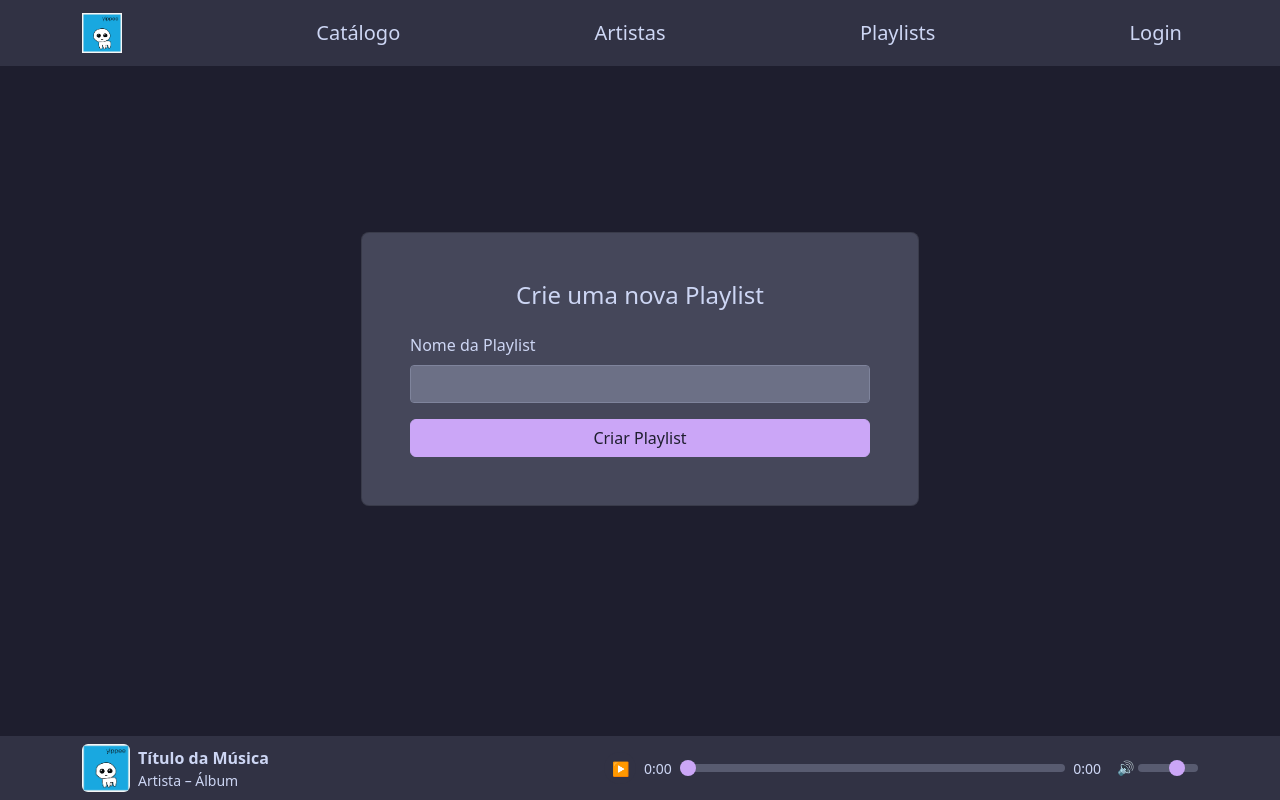
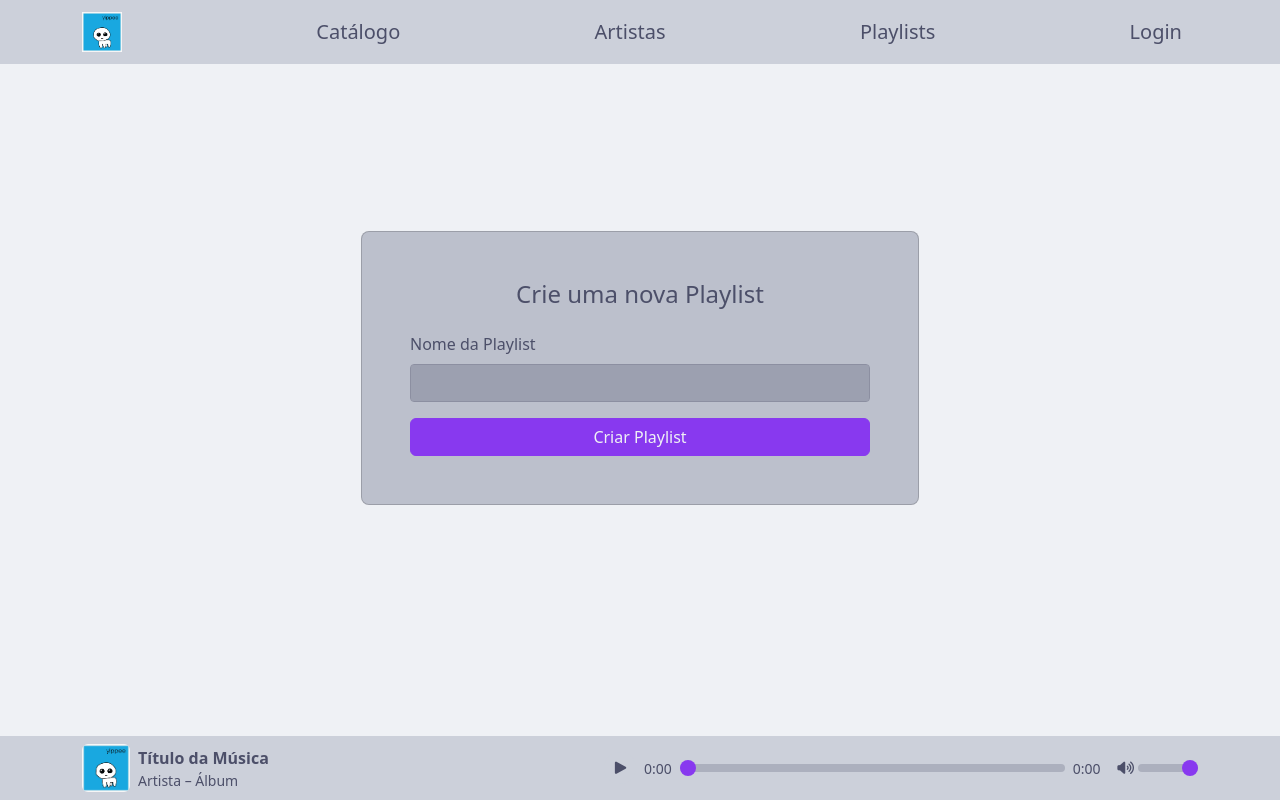
Before and after one commit to augustotx/engSoft2, a Vue app in the folder implementacao/waveform/: page /playlists/criar in a window 1280 px wide. Built offline with nearby package versions, Linux system fonts and the light colour scheme.

Commit message:
add lib de icones e coloquei cadastros de acordo com o tema

```diff
--- a/implementacao/waveform/index.html
+++ b/implementacao/waveform/index.html
@@ -4,6 +4,8 @@
     <meta charset="UTF-8">
     <link rel="icon" href="/favicon.ico">
     <meta name="viewport" content="width=device-width, initial-scale=1.0">
+    <link rel="stylesheet" href="https://cdnjs.cloudflare.com/ajax/libs/font-awesome/7.0.1/css/all.min.css" integrity="sha512-2SwdPD6INVrV/lHTZbO2nodKhrnDdJK9/kg2XD1r9uGqPo1cUbujc+IYdlYdEErWNu69gVcYgdxlmVmzTWnetw==" crossorigin="anonymous" referrerpolicy="no-referrer" />
+
     <link rel="stylesheet" href="/theme.css">
     <title>Waveform</title>
   </head>
--- a/implementacao/waveform/public/theme.css
+++ b/implementacao/waveform/public/theme.css
@@ -57,6 +57,41 @@ Se quizerem mais cores vão no site da catppuccin e peguem do esquema de cores "
 	--pink: #f5c2e7;
 	--flamingo: #f2cdcd;
 	--rosewater: #f5e0dc;
+
+	/* modo claro, as cores são mais claras e suaves,
+	 * mas ainda mantendo a mesma paleta de cores */
+	@media (prefers-color-scheme: light) {
+		--base: #eff1f5;
+		--mantle: #e6e9ef;
+		--crust: #dce0e8;
+
+		--text: #4c4f69;
+		--subtext0: #6c6f85;
+		--subtext1: #5c5f77;
+
+		--surface0: #ccd0da;
+		--surface1: #bcc0cc;
+		--surface2: #acb0be;
+
+		--overlay0: #9ca0b0;
+		--overlay1: #8c8fa1;
+		--overlay2: #7c7f93;
+
+		--blue: #1e66f5;
+		--lavender: #7287fd;
+		--sapphire: #209fb5;
+		--sky: #04a5e5;
+		--teal: #179299;
+		--green: #40a02b;
+		--yellow: #df8e1d;
+		--peach: #fe640b;
+		--maroon: #e64553;
+		--red: #e64553;
+		--mauve: #8839ef;
+		--pink: #ea76cb;
+		--flamingo: #dd7878;
+		--rosewater: #dc8a78;
+	}
 }
 
 /* ------------------------------------------------------
@@ -65,7 +100,6 @@ Se quizerem mais cores vão no site da catppuccin e peguem do esquema de cores "
  * Esses estilos aplicam as cores e fontes definidas na
  * paleta a elementos globais como o body, navbar e cards
  * para garantir que o tema seja consistente em toda a aplicação. */
-
 
 body {
 	background-color: var(--base);
@@ -80,6 +114,10 @@ body {
 .navbar * * {
 	background-color: var(--surface0) !important;
 	color: var(--text) !important;
+}
+
+.pc-navbar {
+	max-height: 4rem;
 }
 
 .card {
@@ -149,11 +187,16 @@ input[type="range"]::-moz-range-progress {
 	color: var(--text) !important;
 }
 
+
 .form-control {
 	background-color: var(--overlay0) !important;
 	color: var(--text) !important;
 	border: 1px solid var(--overlay1) !important;
 	border-radius: 0.25rem;
+}
+
+.form-control::placeholder {
+	color: var(--overlay2) !important;
 }
 
 /* quando o usuario estiver digitando nele aqui */
@@ -172,3 +215,37 @@ input[type="range"]::-moz-range-progress {
 	border-color: var(--mauve) !important;
 	color: var(--base) !important;
 }
+
+.btn-primary:hover {
+	transition: background-color 0.3s ease, color 0.3s ease, border-color 0.3s ease;
+	background-color: var(--base) !important;
+	color: var(--mauve) !important;
+}
+
+.btn-outline-primary {
+	background-color: var(--mauve) !important;
+	border-color: var(--mauve) !important;
+	color: var(--base) !important;
+}
+
+.btn-google {
+	background-color: white !important;
+	border-color: white !important;
+	color: black !important;
+}
+
+.btn-google:hover {
+	/* diferença na borda pra o usuário ver*/
+	border-color: var(--overlay2) !important;
+}
+
+a {
+	transition: color 0.3s ease;
+	color: var(--blue) !important;
+	text-decoration: none;
+}
+
+a:hover {
+	color: var(--mauve) !important;
+	text-decoration: none;
+}
--- a/implementacao/waveform/src/App.vue
+++ b/implementacao/waveform/src/App.vue
@@ -7,7 +7,7 @@ import SeekBar from './components/SeekBar.vue';
   <div class="d-flex flex-column" style="min-height: calc(100vh - 4rem);">
   <!-- NAVBAR -->
   <!-- a primeira navbar é pra PC, a segunda pra mobile -->
-  <div class="navbar navbar-expand-lg d-none d-lg-flex">
+  <div class="navbar navbar-expand-lg d-none d-lg-flex pc-navbar">
     <div class="container">
       <!-- É UM PLACEHOLDER, NÃO TEM LOGO AINDA -->
       <router-link class="navbar-brand" to="/musicas">
@@ -56,12 +56,19 @@ import SeekBar from './components/SeekBar.vue';
 </template>
 
 <script>
+// funcao auxiliar pra setar o tamanho do logo, porque o height do navbar é fixo e a altura
+// do logo tem que ser um pouco menor que a altura do navbar pra caber dentro dele
+function setLogoSize() {
+    const logo = document.querySelector('.pc-navbar img');
+    const navbar = document.querySelector('.pc-navbar');
+    logo.style.height = navbar.offsetHeight - 16 + 'px'; // 16px é a margem vertical do logo
+    console.log('Logo height set to: ' + logo.style.height);
+}
 export default {
   mounted() {
-    // seta o tamanho do logo por aqui
-    const logo = document.querySelector('.navbar img');
-    const navbar = document.querySelector('.navbar');
-    logo.style.height = navbar.offsetHeight - 16 + 'px'; // 16px é a margem vertical do logo
+    setLogoSize();
+    // também tem que ajustar o tamanho do logo quando a janela for redimensionada, pra manter o logo do tamanho certo
+    window.addEventListener('resize', setLogoSize);
   }
 }
 </script>
--- a/implementacao/waveform/src/components/SeekBar.vue
+++ b/implementacao/waveform/src/components/SeekBar.vue
@@ -18,14 +18,14 @@
           <div class="text-muted small text-truncate">{{ displayArtist }}</div>
         </div>
 
-        <!-- Play/Pause – perfectly centered button -->
+        <!-- Play/Pause -->
         <div class="col-auto">
           <button
             class="btn btn-sm btn-outline-secondary rounded-circle d-inline-flex align-items-center justify-content-center"
             style="width: 32px; height: 32px; padding: 0;"
             @click="togglePlay"
           >
-            {{ isPlaying ? '⏸️' : '▶️' }}
+	  <i class="fa-solid" :class="isPlaying ? 'fa-pause' : 'fa-play'"></i>
           </button>
         </div>
 
@@ -45,9 +45,9 @@
             />
             <span class="small text-muted">{{ formatTime(duration) }}</span>
 
-            <!-- Volume – inline and visible only on md+ -->
+            <!-- Volume -->
             <div class="d-none d-md-flex align-items-center gap-1 ms-2">
-              <span class="small d-flex align-items-center" style="line-height: 1;">🔊</span>
+		    <span class="small d-flex align-items-center" style="line-height: 1;"><i class="fa-solid" :class="getVolumeIcon()"></i></span>
               <input
                 type="range"
                 class="form-range volume-range"
@@ -119,7 +119,7 @@ const isPlaying = ref(false)
 const currentTime = ref(0)
 const duration = ref(0)
 const seekValue = ref(0)
-const volume = ref(0.7)
+const volume = ref(1.0)
 
 // URL do áudio para o elemento <audio>
 const audioObjectUrl = ref('')
@@ -317,6 +317,13 @@ const updateVolume = () => {
   }
 }
 
+// Ícone de volume baseado no nível
+const getVolumeIcon = () => {
+  if (volume.value == 0) return 'fa-volume-xmark'
+  if (volume.value < 0.65) return 'fa-volume-low'
+  return 'fa-volume-high'
+}
+
 // Limpar recursos quando o componente for destruído
 onBeforeUnmount(() => {
   const audio = audioRef.value
--- a/implementacao/waveform/src/views/artista/CadastroArtista.vue
+++ b/implementacao/waveform/src/views/artista/CadastroArtista.vue
@@ -1,51 +1,22 @@
 <template>
-  <div class = "container">
-    <h1>Crie sua Conta de Artista</h1>
-    <button class="google-btn">
-    <img src="https://developers.google.com/identity/images/g-logo.png" alt="Google logo">
-    <span>Sign in with Google</span>
-  </button>
-  <p class="login-text">
-      Já tem uma conta?
-      <router-link to="/artista/login">Entrar</router-link>
-    </p>
+  <div class="row h-100 g-0">
+    <div class="col-sm-12 col-md-8 col-lg-6 mx-auto my-auto">
+      <div class="card p-4 p-md-5">
+        <h1 class="h4 text-center mb-4">Crie sua Conta de Artista</h1>
+
+        <!-- Google sign-in button (custom class for global styling) -->
+        <div class="text-center mb-3">
+          <button class="btn btn-primary btn-google d-inline-flex align-items-center justify-content-center gap-2">
+            <img src="https://developers.google.com/identity/images/g-logo.png" alt="Google logo" style="width: 18px; height: 18px;">
+            <span>Sign in with Google</span>
+          </button>
+        </div>
+
+        <p class="text-center mb-0">
+          Já tem uma conta?
+          <router-link to="/ouvinte/login">Entrar</router-link>
+        </p>
+      </div>
+    </div>
   </div>
 </template>
-
-<style scoped>
-.google-btn {
-  display: flex;
-  align-items: center;
-  gap: 10px;
-  padding: 10px 16px;
-  border: 1px solid #dadce0;
-  border-radius: 6px;
-  background-color: white;
-  cursor: pointer;
-  font-weight: 500;
-  transition: box-shadow 0.2s ease;
-}
-
-.google-btn img {
-  width: 18px;
-  height: 18px;
-}
-
-.google-btn:hover {
-  box-shadow: 0 0 10px purple;
-}
-
-.google-btn:active {
-  transform: scale(0.98);
-}
-
-.container {
-  display: flex;
-  flex-direction: column;
-  align-items: center;
-  justify-content: center;
-  height: 100vh;
-  gap: 16px;
-}
-
-</style>
--- a/implementacao/waveform/src/views/musica/CatalogoMusicas.vue
+++ b/implementacao/waveform/src/views/musica/CatalogoMusicas.vue
@@ -112,7 +112,7 @@ function download(audio) {
           class="btn btn-primary btn-sm"
           @click="tocar(audio)"
         >
-          {{ ativoId === audio.id && tocando ? '⏸' : '▶' }}
+	<i class="fa-solid" :class="ativoId === audio.id && tocando ? 'fa-pause' : 'fa-play'"></i>
         </button>
 
       </div>
--- a/implementacao/waveform/src/views/ouvinte/CadastroOuvinte.vue
+++ b/implementacao/waveform/src/views/ouvinte/CadastroOuvinte.vue
@@ -1,51 +1,22 @@
 <template>
-  <div class = "container">
-    <h1>Crie sua Conta</h1>
-    <button class="google-btn">
-    <img src="https://developers.google.com/identity/images/g-logo.png" alt="Google logo">
-    <span>Sign in with Google</span>
-  </button>
-  <p class="login-text">
-      Já tem uma conta?
-      <router-link to="/ouvinte/login">Entrar</router-link>
-    </p>
+  <div class="row h-100 g-0">
+    <div class="col-sm-12 col-md-8 col-lg-6 mx-auto my-auto">
+      <div class="card p-4 p-md-5">
+        <h1 class="h4 text-center mb-4">Crie sua Conta</h1>
+
+        <!-- Google sign-in button (custom class for global styling) -->
+        <div class="text-center mb-3">
+          <button class="btn btn-primary btn-google d-inline-flex align-items-center justify-content-center gap-2">
+            <img src="https://developers.google.com/identity/images/g-logo.png" alt="Google logo" style="width: 18px; height: 18px;">
+            <span>Sign in with Google</span>
+          </button>
+        </div>
+
+        <p class="text-center mb-0">
+          Já tem uma conta?
+          <router-link to="/ouvinte/login">Entrar</router-link>
+        </p>
+      </div>
+    </div>
   </div>
 </template>
-
-<style scoped>
-.google-btn {
-  display: flex;
-  align-items: center;
-  gap: 10px;
-  padding: 10px 16px;
-  border: 1px solid #dadce0;
-  border-radius: 6px;
-  background-color: white;
-  cursor: pointer;
-  font-weight: 500;
-  transition: box-shadow 0.2s ease;
-}
-
-.google-btn img {
-  width: 18px;
-  height: 18px;
-}
-
-.google-btn:hover {
-  box-shadow: 0 0 10px purple;
-}
-
-.google-btn:active {
-  transform: scale(0.98);
-}
-
-.container {
-  display: flex;
-  flex-direction: column;
-  align-items: center;
-  justify-content: center;
-  height: 100vh;
-  gap: 16px;
-}
-
-</style>
```
Lines whose indentation alone changed are shown as unchanged.
